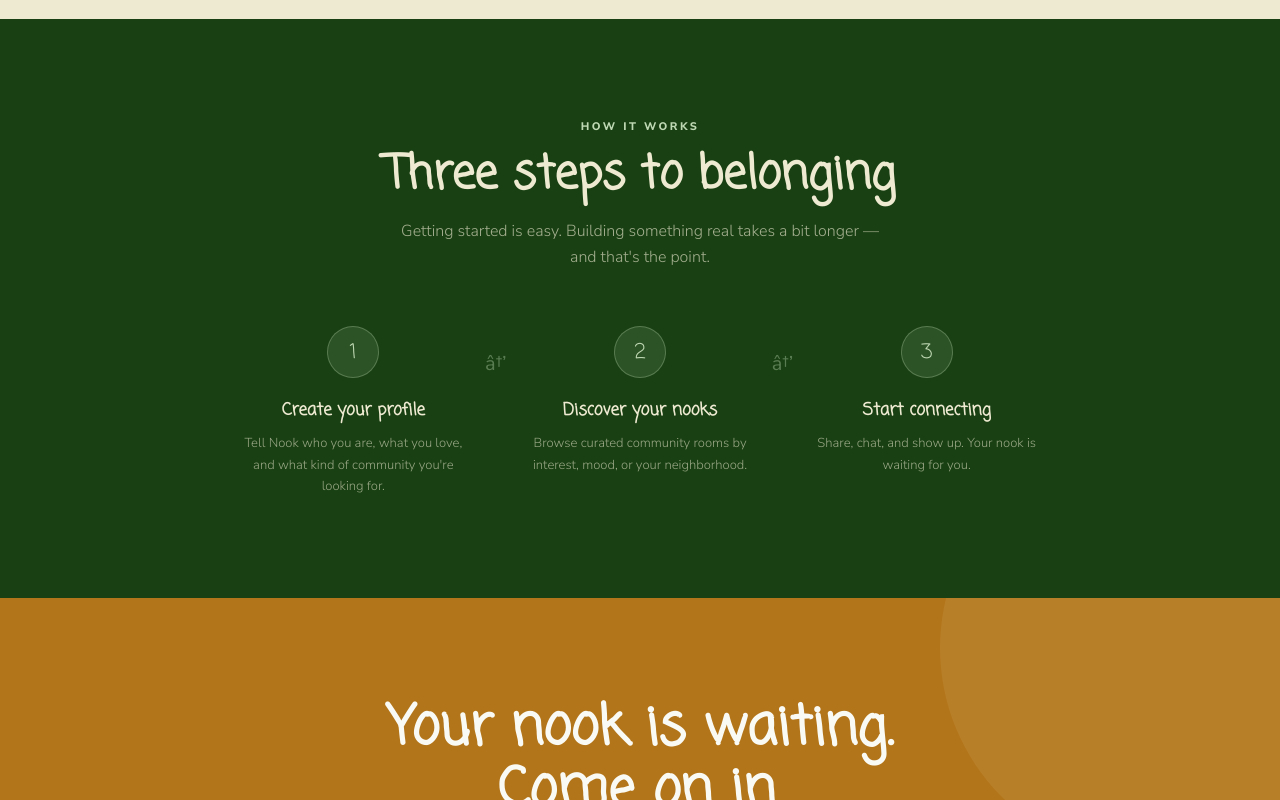
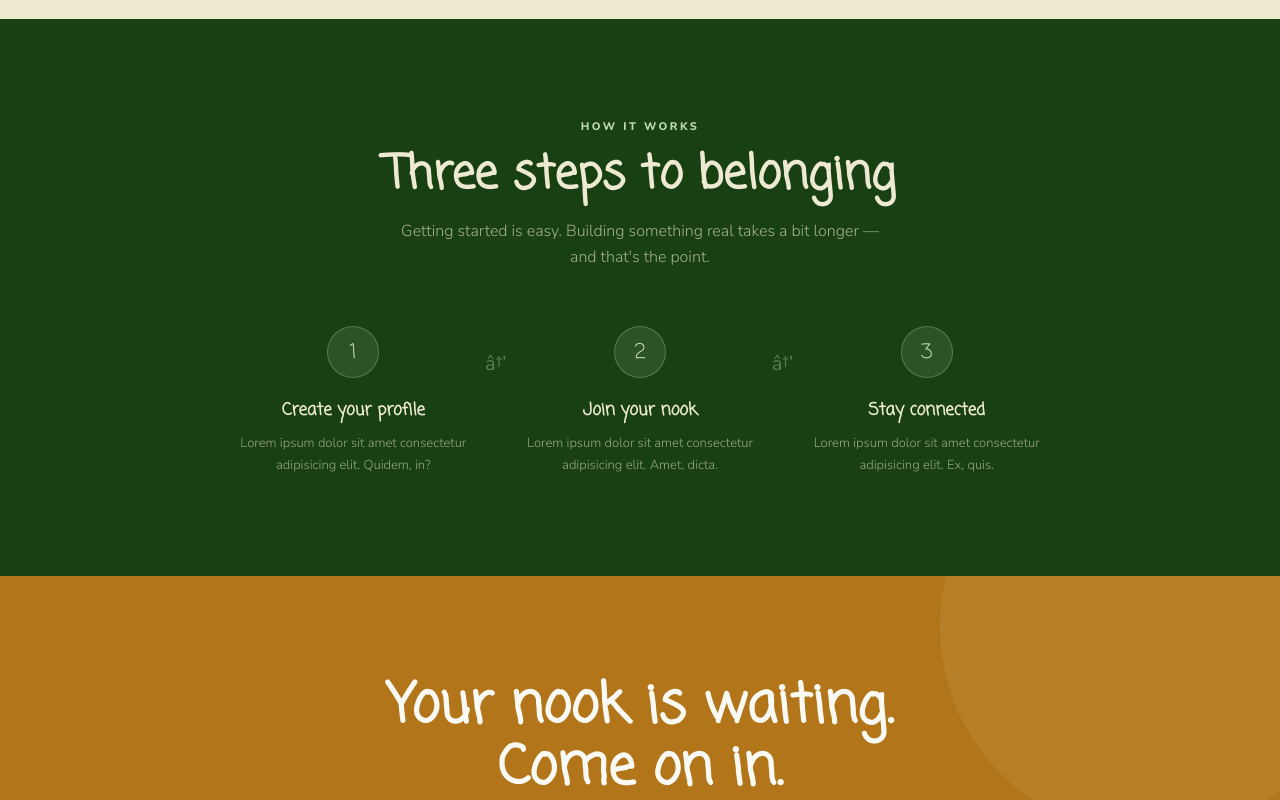
Before and after one commit to TylerBahen/nook, a website: page pages/index.html in a window 1280 px wide. Shown: the part 1424-2224 px from the top of the page. Drawn offline with Linux system fonts and the light colour scheme; files that its build step writes are made by us from their sources.

Commit message:
Polish Commit

```diff
--- a/pages/index.html
+++ b/pages/index.html
@@ -4,7 +4,7 @@
 <head>
   <meta charset="UTF-8" />
   <meta name="viewport" content="width=device-width, initial-scale=1.0"/>
-  <title>Nook – Find Your People</title>
+  <title>Nook - Your People, Together</title>
   <link rel="stylesheet" href="styles/colors.css" />
   <link rel="stylesheet" href="styles/landing.css" />
 </head>
@@ -31,7 +31,7 @@
     </div>
 
     <h1 class="hero-title">
-      Find your <em>people,</em><br/>find your place.
+      Share your <em>life</em><br>with those that<br><em>matter</em>.
     </h1>
 
     <p class="hero-sub">
@@ -84,17 +84,17 @@
       <div class="step">
         <div class="step-num">1</div>
         <h3 class="step-title">Create your profile</h3>
-        <p class="step-desc">Tell Nook who you are, what you love, and what kind of community you're looking for.</p>
+        <p class="step-desc">Lorem ipsum dolor sit amet consectetur adipisicing elit. Quidem, in?</p>
       </div>
       <div class="step">
         <div class="step-num">2</div>
-        <h3 class="step-title">Discover your nooks</h3>
-        <p class="step-desc">Browse curated community rooms by interest, mood, or your neighborhood.</p>
+        <h3 class="step-title">Join your nook</h3>
+        <p class="step-desc">Lorem ipsum dolor sit amet consectetur adipisicing elit. Amet, dicta.</p>
       </div>
       <div class="step">
         <div class="step-num">3</div>
-        <h3 class="step-title">Start connecting</h3>
-        <p class="step-desc">Share, chat, and show up. Your nook is waiting for you.</p>
+        <h3 class="step-title">Stay connected</h3>
+        <p class="step-desc">Lorem ipsum dolor sit amet consectetur adipisicing elit. Ex, quis.</p>
       </div>
     </div>
   </section>
```
Also changed, not shown: pages/login.html (+1 -1 lines), pages/signup.html (+1 -1 lines).
